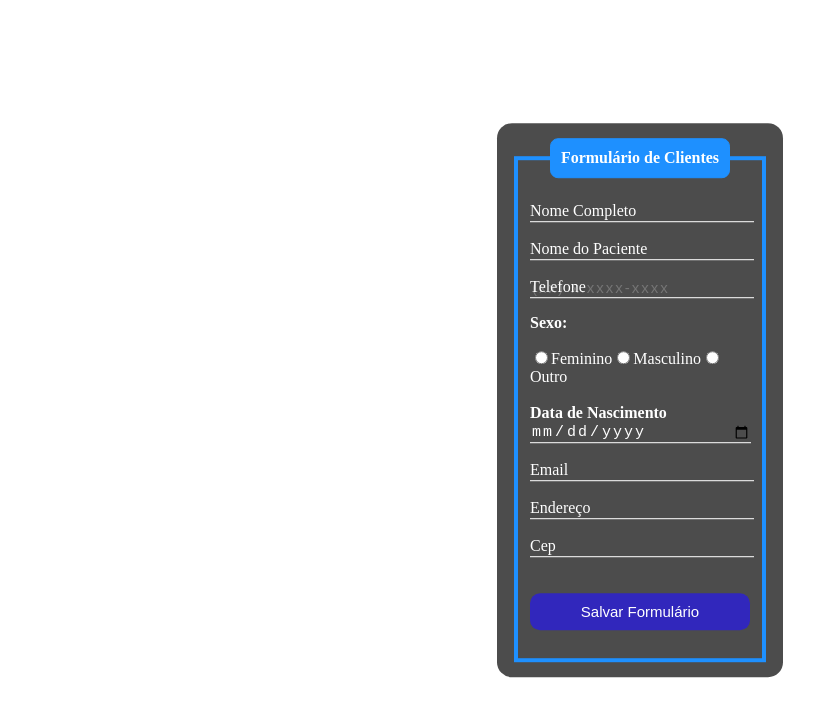
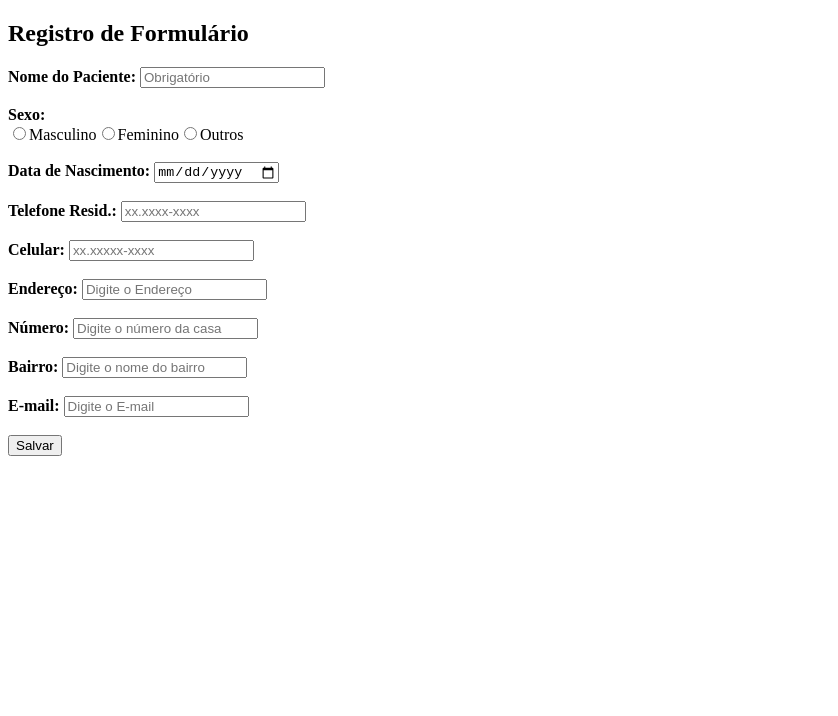
Before and after one commit to LeonardoRSantos/health-test, an Angular app: page / in a window 1280 px wide. Shown: the top 716 px of the page, without its empty margins (0-838 px from the left). Built offline with nearby package versions, Linux system fonts and the light colour scheme.

Commit message:
Cadastro formulário de paciente

```diff
--- a/src/app/pages/public/pagina-principal/pagina-principal.component.html
+++ b/src/app/pages/public/pagina-principal/pagina-principal.component.html
@@ -1,65 +1,90 @@
 
 
 
-<div class="box">
-    <form action=""></form>
+<h2>Registro de Formulário</h2>
+<!--
+<form [formGroup]="registrationForm" (ngSubmit)="onSubmit()">-->
+    <div>
+        <label for="nome do paciente"><b>Nome do Paciente: </b></label>
+        <input id="nome do paciente" formControlName="nome do paciente" placeholder="Obrigatório" required><!--
+        <div *ngIf="registrationForm.get('nome de usuario')?.invalid && registrationForm.get('nome de usuario')?.touched">-->
+            <!--Nome do paciente é obrigatório.-->
+        </div><br>
 
-    <fieldset>
-        <legend><b>Formulário de Clientes</b></legend>
-        <br>
-        <div class="inputBox">
-            <input type="text" name="nome" id="nome" class="inputUser" required>
-            <label for="nome" class="labelInput">Nome Completo</label>
-        </div>
-            <br>
-        <div class="inputBox">
-            <input type="text" name="nome_paciente" id="nome_paciente" class="inputUser" required>
-            <label for="nome_paciente" class="labelInput">Nome do Paciente</label>
-        </div>
-            <br>
-        <div class="inputBox">
+        <form>
 
-            <input type="number" name="telefone" id="telefone" class="inputUser" minlength="4" maxlength="8" size="10" required placeholder="(xx) x.xxxx-xxxx">
-            <label for="telefone" class="labelInput">Telefone</label>
-        </div>
+    <label><b>Sexo:</b></label><br>
+    <input type="radio" id="masculino" name="sexo" value="masculino" required>
+    <label for="masculino">Masculino</label>
+    <input type="radio" id="feminino" name="sexo" value="feminino" required>
+    <label for="feminino">Feminino</label>
+    <input type="radio" id="outros" name="sexo" value="outros" required>
+    <label for="outros">Outros</label>
+    <br><br>
 
+    <label for="data-nascimento"><b>Data de Nascimento: </b></label>
+    <input type="date" id="data-nascimento" name="data-nascimento" required>
+    <br><br>
 
-        <p><b>Sexo:</b></p>
-            <input type="radio" name="sexo" id="feminino" value="feminino" required>
-            <label for="feminino">Feminino</label>
-            <input type="radio" name="sexo" id="masculino" value="masculino" required>
-            <label for="masculino">Masculino</label>
-            <input type="radio" name="sexo" id="outro" value="outro" required>
-            <label for="outro">Outro</label>
-            <br><br>
+        <!--TELEFONE RESIDENCIAL-->
+        <div>
+            <label for="telefone"><b>Telefone Resid.: </b></label>
+            <input type="tel" id="telefone" name="telefone"
+            pattern="[0-9]{2}\.[0-9]{4}\.[0-9]{4}"
+            maxlength="10" inputmode="numeric" onkeypress="return (event.charCode
+            !=8 && event.charCode ==0 || (event.charCode >= 48 && event.charCode <= 57))"
+            oninput="formatPhone(this)" placeholder="xx.xxxx-xxxx">
+        </div><br>
 
-            <div class="inputBox">
-                <label for="data_nascimento" class="labelInput"><b>Data de Nascimento</b></label><br>
-                <input type="date" name="data_nascimento" id="data_nascimento" class="inputUser" required>
-                <br><br>
-            </div>
+        <!--CELULAR-->
+        <div>
+            <label for="celular"><b>Celular: </b></label>
+            <input type="tel" id="celular" name="celular"
+            pattern="[0-9]{2}\.[0-9]{5}\.[0-9]{4}"
+            maxlength="11" inputmode="numeric" onkeypress="return (event.charCode
+            !=8 && event.charCode ==0 || (event.charCode >= 48 && event.charCode <= 57))"
+            oninput="formatPhone(this)" placeholder="xx.xxxxx-xxxx" required>
+<!--<script>
+    function formatPhone(input) {
+      let value = input.value.replace(/\D/g, ''); // Remove tudo que não é dígito
+      if (value.length > 8) {
+        input.value = value.replace(/(\d{2})(\d{3})(\d{3})(\d{1,3})/, '$1.$2.$3.$4');
+      } else if (value.length > 5) {
+        input.value = value.replace(/(\d{2})(\d{3})(\d{1,3})/, '$1.$2.$3');
+      } else if (value.length > 2) {
+        input.value = value.replace(/(\d{2})(\d{1,3})/, '$1.$2');
+      } else {
+        input.value = value;
+      }
+    }
+  </script>
+-->
+        </div><br>
 
-            <div class="inputBox">
-                <input type="email" name="email" id="email" class="inputUser" required>
-                <label for="email" class="labelInput">Email</label>
-            </div>
-            <br>
-            <div class="inputBox">
-                <input type="text" name="endereco" id="endereco" class="inputUser" required>
-                <label for="endereco" class="labelInput">Endereço</label>
-            </div>
-            <br>
-            <div class="inputBox">
-                <input type="number" name="cep" id="cep" class="inputUser" required>
-                <label for="cep" class="labelInput">Cep</label>
-            </div>
-            <br><br>
+        <!--ENDEREÇO-->
+        <div>
+            <label for="endereco"><b>Endereço: </b></label>
+            <input id="endereco" formControlName="endereco" placeholder="Digite o Endereço"/>
+        </div><br>
 
-            <button id="botao-salvar-formulario">Salvar Formulário</button>
+        <!--NUMERO DA CASA-->
+        <div>
+            <label for="numero"><b>Número: </b></label>
+            <input id="numero" formControlName="numero" placeholder="Digite o número da casa"/>
+        </div><br>
 
+        <!--BAIRRO-->
+        <div>
+            <label for="bairro"><b>Bairro: </b></label>
+            <input id="bairro" formControlName="Bairro" placeholder="Digite o nome do bairro"/>
+        </div><br>
 
-            <br><br>
+        <!--EMAIL-->
+        <div>
+            <label for="email"><b>E-mail: </b></label>
+            <input id="email" formControlName="email" placeholder="Digite o E-mail"/>
+        </div><br>
 
-
-    </fieldset>
-    </div>
+        <!--BOTÃO SALVAR-->
+        <button type="submit">Salvar</button>
+</form>
```
Also changed, not shown: 1 other file (tests, documents, lock files or other folders).
